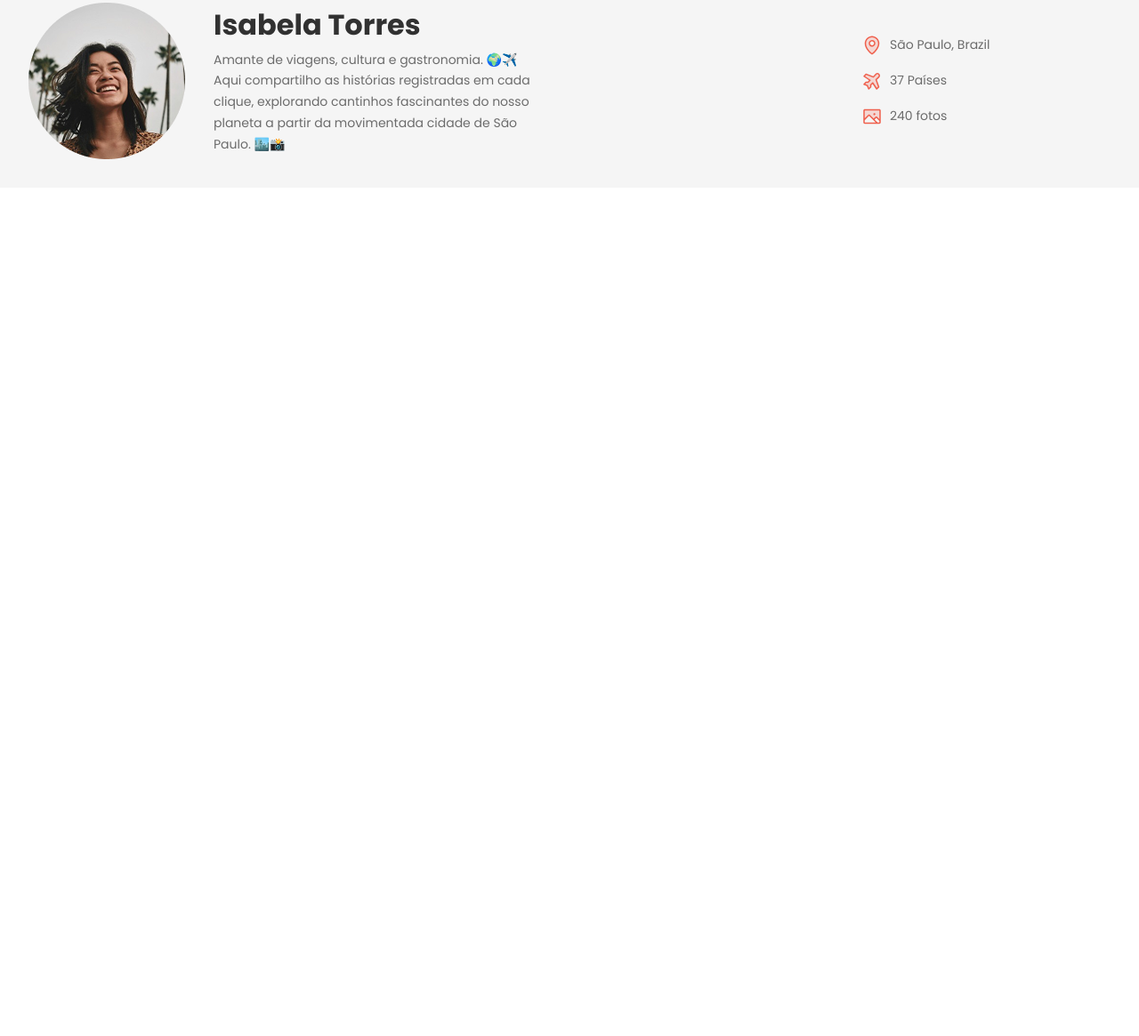
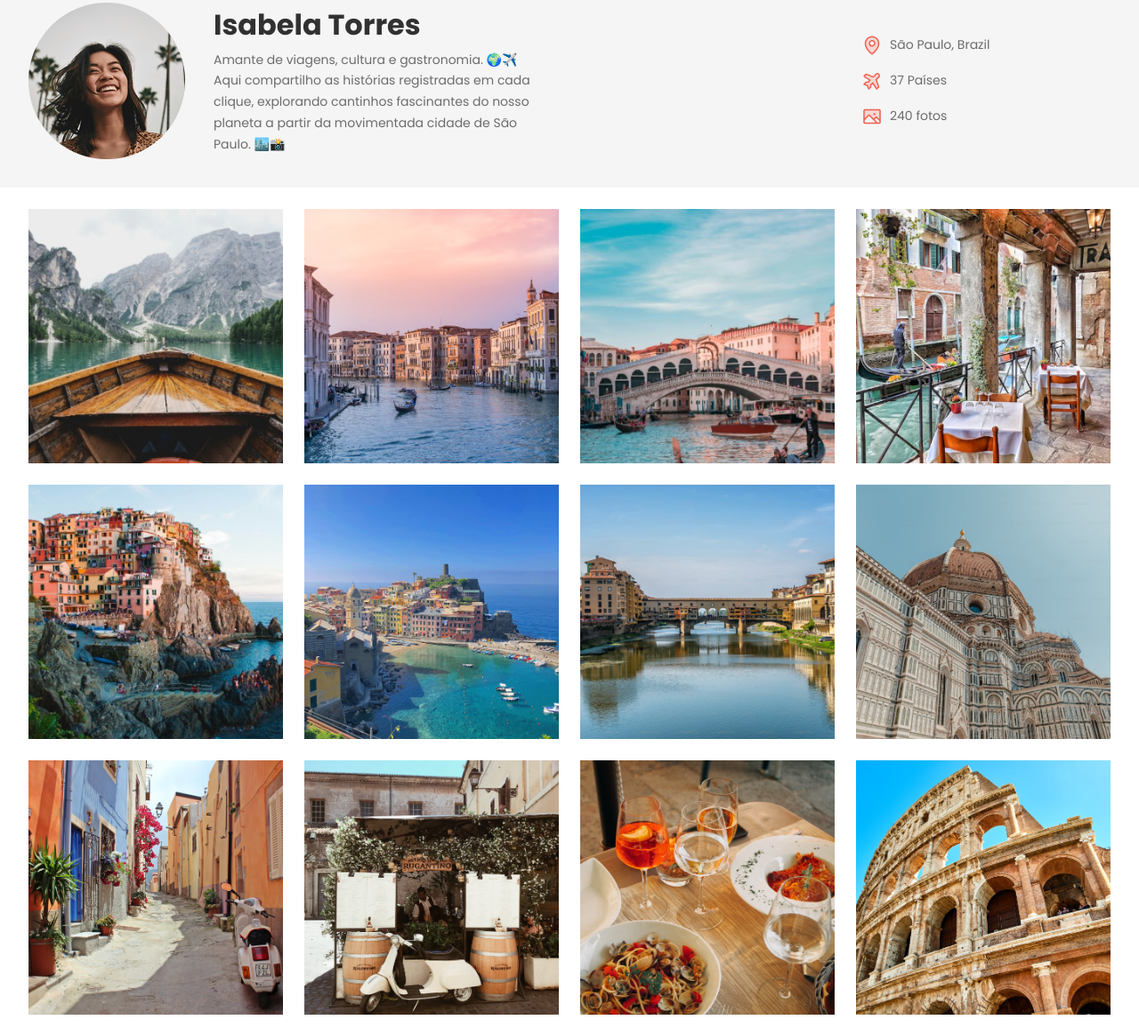
Before and after one commit to RobsonLazaro/Travelgram, a plain HTML site: page index.html in a window 1280 px wide. Shown: the part 132-1297 px from the top of the page at 89% size. Before the commit the page ends 800 px from the top, so only its background shows below. Drawn offline with Linux system fonts and the light colour scheme.

Commit message:
Done Main Gallery

```diff
--- a/index.html
+++ b/index.html
@@ -1,6 +1,4 @@
-<!DOCTYPE html>
 <html lang="pt-BR">
-
 <head>
     <link rel="preconnect" href="https://fonts.googleapis.com">
     <link rel="preconnect" href="https://fonts.gstatic.com" crossorigin>
@@ -10,10 +8,7 @@
     <title>Travelgram | Perfil de viagens</title>
     <link rel="stylesheet" href="./styles/style.css">
 
-    <link
-        href="https://fonts.googleapis.com/css2?family=Poppins:ital,wght@0,100;0,200;0,300;0,400;0,500;0,600;0,700;0,800;0,900;1,100;1,200;1,300;1,400;1,500;1,600;1,700;1,800;1,900&display=swap"
-        rel="stylesheet">
-
+    <link href="https://fonts.googleapis.com/css2?family=Poppins:ital,wght@0,100;0,200;0,300;0,400;0,500;0,600;0,700;0,800;0,900;1,100;1,200;1,300;1,400;1,500;1,600;1,700;1,800;1,900&display=swap"rel="stylesheet">
 </head>
 
 <body>
@@ -67,7 +62,20 @@
             </div>
         </header>
     </div>
-
+    <main class="container">
+        <img src="assets/images/Image 01.png" alt="">
+        <img src="assets/images/Image 02.png" alt="">
+        <img src="assets/images/Image 03.png" alt="">
+        <img src="assets/images/Image 04.png" alt="">
+        <img src="assets/images/Image 05.png" alt="">
+        <img src="assets/images/Image 06.png" alt="">
+        <img src="assets/images/Image 07.png" alt="">
+        <img src="assets/images/Image 08.png" alt="">
+        <img src="assets/images/Image 09.png" alt="">
+        <img src="assets/images/Image 10.png" alt="">
+        <img src="assets/images/Image 11.png" alt="">
+        <img src="assets/images/Image 12.png" alt="">
+    </main>
 </body>
 
 </html>
--- /dev/null
+++ b/styles/main.css
@@ -0,0 +1,13 @@
+main{
+    display: flex;
+    flex-wrap: wrap;
+    gap: 24px;
+    padding-block: 24px ;
+}
+
+main img {
+    width: 286px;
+    height: 286px;
+    object-fit: cover;
+
+}
--- a/styles/style.css
+++ b/styles/style.css
@@ -1,3 +1,4 @@
 @import url(global.css);
 @import url(nav.css);
 @import url(header.css);
+@import url(main.css);
```
